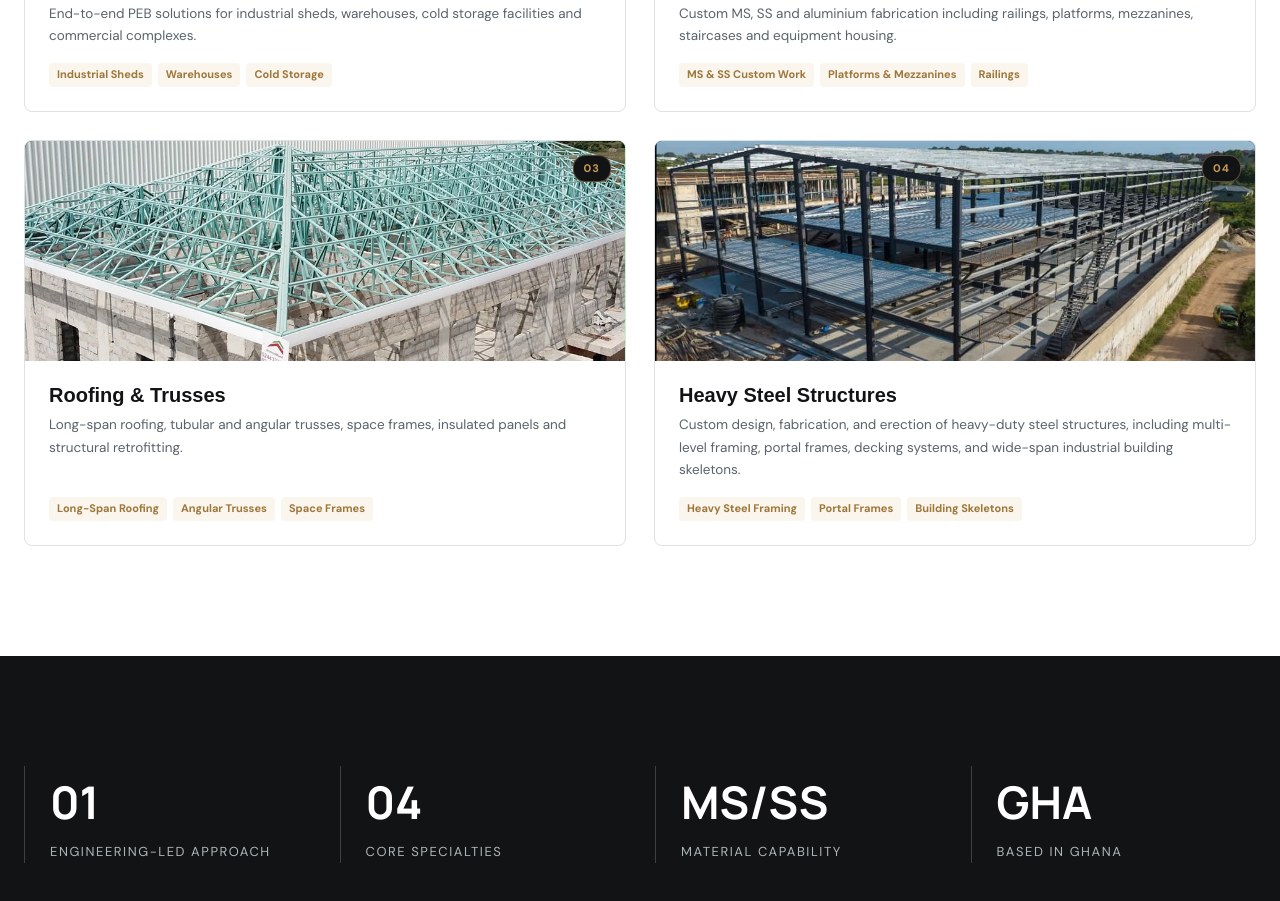
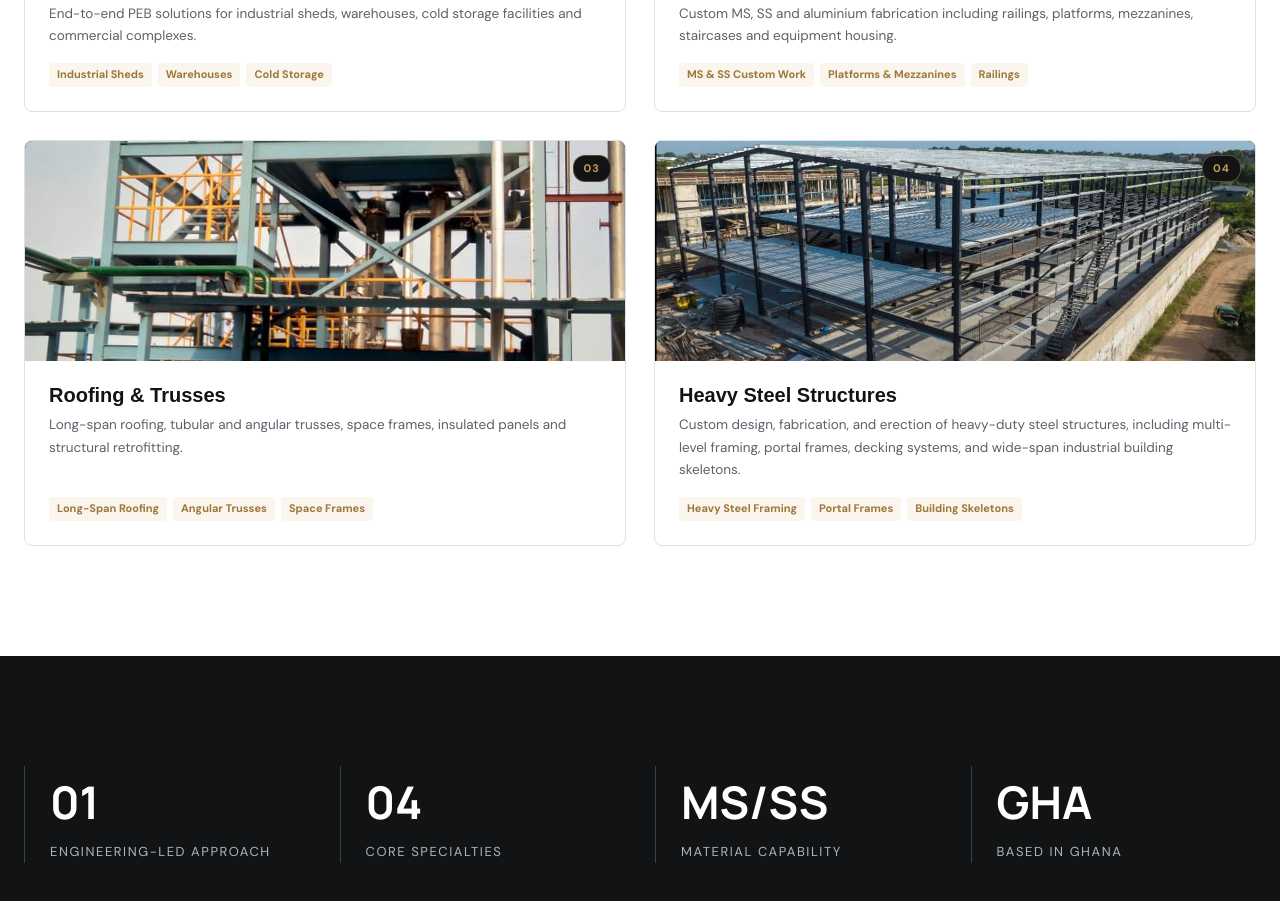
Before and after one commit to anthonietagomezz-tech/maaengineeringlimited.com, a website: page public/index.html in a window 1280 px wide. Shown: the part 2555-3456 px from the top of the page. Drawn offline with nearby package versions, Linux system fonts and the light colour scheme; no server answers.

Commit message:
Update: Apply TRUSSESROOFING.jpg image to Roofing & Trusses service card

```diff
--- a/public/index.html
+++ b/public/index.html
@@ -1038,7 +1038,7 @@
           <!-- 03: Roofing & Trusses -->
           <article class="service-card">
             <div class="service-media">
-              <img src="/service-roofing.jpg" alt="Long-span Roofing, Steel Trusses & Space Frames">
+              <img src="/TRUSSESROOFING.jpg" alt="Long-span Roofing, Steel Trusses & Space Frames" style="object-fit: cover; width: 100%; height: 100%; display: block;">
               <span class="service-num-badge">03</span>
             </div>
             <div class="service-body">
```
Also changed, not shown: public/TRUSSESROOFING.jpg (added).
